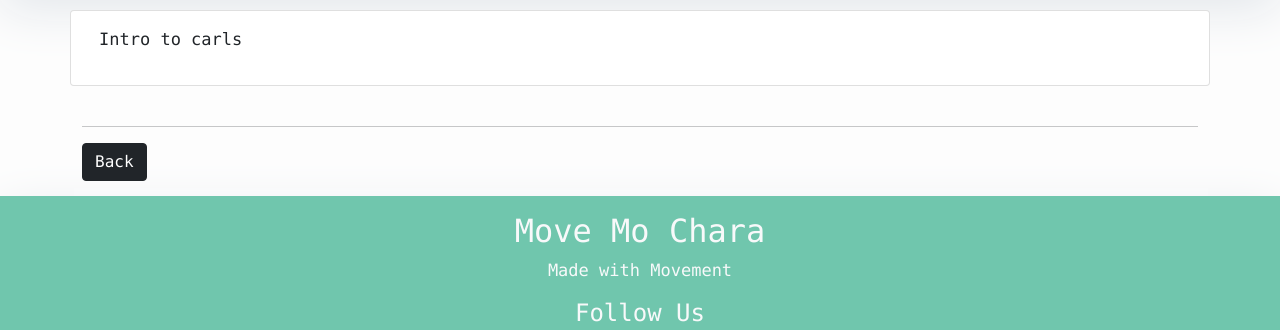
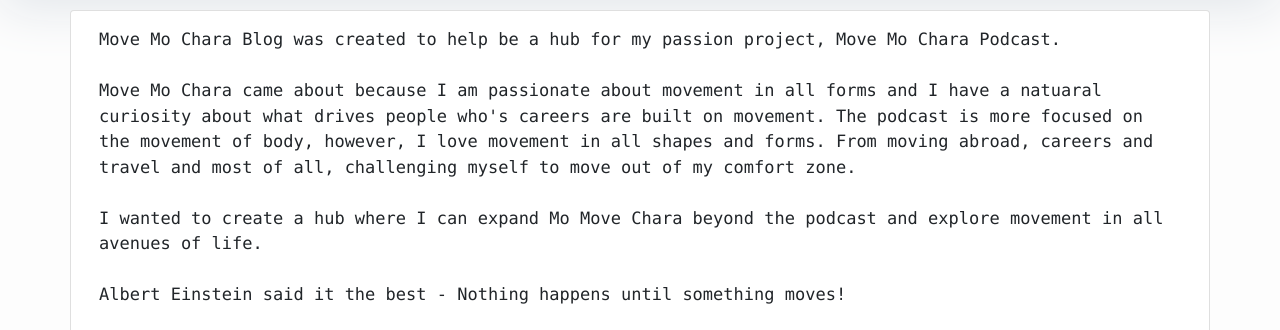
Before and after one commit to ciaralynch72/move, a Django app: page /about in a window 1280 px wide. Shown: the part 507-837 px from the top of the page. Run offline with Django 3.2, Linux system fonts and the light colour scheme; data that the repository does not hold is empty.

Commit message:
Fix navbar when collapsed and add about dropdown

```diff
--- a/templates/about.html
+++ b/templates/about.html
@@ -5,14 +5,14 @@
         <div class="row g-0">
             <div class="col-md-6 masthead-text">
                 <!-- Post title goes in these h1 tags -->
-                <h1 class="post-title">Title</h1>
-                <!-- Post author goes before the | the post's created date goes after -->
-                <p class="post-subtitle">Author</p>
+                <h1 class="post-title">
+                    <br>
+                     Nothing happens until something moves!</h1>
             </div>
             <div class="d-none d-md-block col-md-6 masthead-image">
                 <!-- The featured image URL goes in the src attribute -->
 
-                <img src="https://codeinstitute.s3.amazonaws.com/fullstack/blog/default.jpg" width="100%">
+                <img src="https://res.cloudinary.com/deokcf057/image/upload/v1676498555/mmc_logo_cnuudp.jpg" width="100%">
 
             </div>
         </div>
@@ -26,7 +26,25 @@
                 <!-- The post content goes inside the card-text. -->
                 <!-- Use the | safe filter inside the template tags -->
                 <p class="card-text ">
-                    Intro to carls
+                    Move Mo Chara Blog was created to help be a hub for my passion project, Move Mo Chara Podcast.
+                    <br>
+                    <br>
+
+                    Move Mo Chara came about because I am passionate about movement in all forms and I have a natuaral curiosity about what drives people who's careers are built on movement.
+                    The podcast is more focused on the movement of body, however, I love movement in all shapes and forms. From moving abroad, careers and travel and most of all,
+                    challenging myself to move out of my comfort zone.
+                    <br>
+                    <br>
+                    I wanted to create a hub where I can expand Mo Move Chara
+                    beyond the podcast and explore movement in all avenues of life.
+                    <br>
+                    <br>
+                    Albert Einstein said it the best - Nothing happens until something moves!
+                    <br>
+                    <br>
+
+                    <img src="https://res.cloudinary.com/deokcf057/image/upload/v1676556204/bbj_carly_slgaba.jpg" >
+
                 </p>
                 <div class="row">
 
@@ -38,7 +56,7 @@
     </div>
     <div class="row">
         <div class="col">
-            <hr>
+
         </div>
     </div>
 
--- a/templates/base.html
+++ b/templates/base.html
@@ -57,12 +57,12 @@
     <nav class="navbar navbar-expand-lg navbar-light shadow" id="mainNav">
         <div class="container-fluid">
             <a class="navbar-brand" href="{% url 'home' %}"></a>
-            <button class="navbar-toggler navbar-toggler-right" type="button" data-toggle="collapse" data-target="#navbarResponsive"
-                aria-controls="navbarResponsive" aria-expanded="false" aria-label="Toggle navigation">
+            <button class="navbar-toggler" type="button" data-bs-toggle="collapse" data-bs-target="#navbarText"
+                aria-controls="navbarText" aria-expanded="false" aria-label="Toggle navigation">
                 <span class="navbar-toggler-icon"></span>
             </button>
-            <div class="collapse navbar-collapse" id="navbarResponsive">
-                <ul class="navbar-nav ml-auto">
+            <div class="collapse navbar-collapse" id="navbarText">
+                <ul class="navbar-nav me-auto mb-2 mb-lg-0">
                     <li class="nav-item">
                         <a class="nav-link active" aria-current="page" href="{% url 'home' %}">Home</a>
                     </li>
@@ -81,6 +81,21 @@
                     {% endif %}
                     <li class="nav-item dropdown">
                         <a class="nav-link dropdown-toggle"  data-bs-toggle="dropdown"
+                        href="#" role="button" aria-haspopup="true" aria-expanded="false">About</a>
+                        <div class="dropdown-menu">
+                            <a class="dropdown-item" href="{% url 'about' %}">
+                               About Me
+                            </a>
+                            <a class="dropdown-item" href="{% url 'contact' %}">
+                                Contact Me
+                            </a>
+                            <a class="dropdown-item" href="https://open.spotify.com/show/3vz3lMbS63UUXyUPaM54b2" target="_blank">
+                                Podcast
+                            </a>
+                        </div>
+                    </li>
+                    <li class="nav-item dropdown">
+                        <a class="nav-link dropdown-toggle"  data-bs-toggle="dropdown"
                         href="#" role="button" aria-haspopup="true" aria-expanded="false">Categories</a>
                         <div class="dropdown-menu">
                           {% for category in category_list %}
@@ -90,7 +105,11 @@
                           {% endfor %}
                         </div>
                     </li>
+
                 </ul>
+                <span class="navbar-text text-muted">
+                    <span class="brand">Move Mo Chara Blog </span></a>
+                </span>
             </div>
         </div>
     </nav>
@@ -115,7 +134,7 @@
             <div class="container">
               <span class="text-center text-light">
                 <h2>Move Mo Chara</h2>
-                <p>Made with Movement</p>
+                <p> Nothing Happens Until Something Moves</p>
                 <div class="social">
                     <h4>Follow Us</h4>
                     <!-- Facebook -->
--- a/templates/post_detail.html
+++ b/templates/post_detail.html
@@ -7,7 +7,9 @@
         <div class="row g-0">
             <div class="col-md-6 masthead-text">
                 <!-- Post title goes in these h1 tags -->
-                <h1 class="post-title">{{ post.title }}</h1>
+                <h1 class="post-title">
+                    <br>
+                    {{ post.title }}</h1>
                 <!-- Post author goes before the | the post's created date goes after -->
                 <p class="post-subtitle">{{ post.author }} | {{ post.created_on }}</p>
             </div>
```
Also changed, not shown: templates/index.html (+8 -5 lines).
